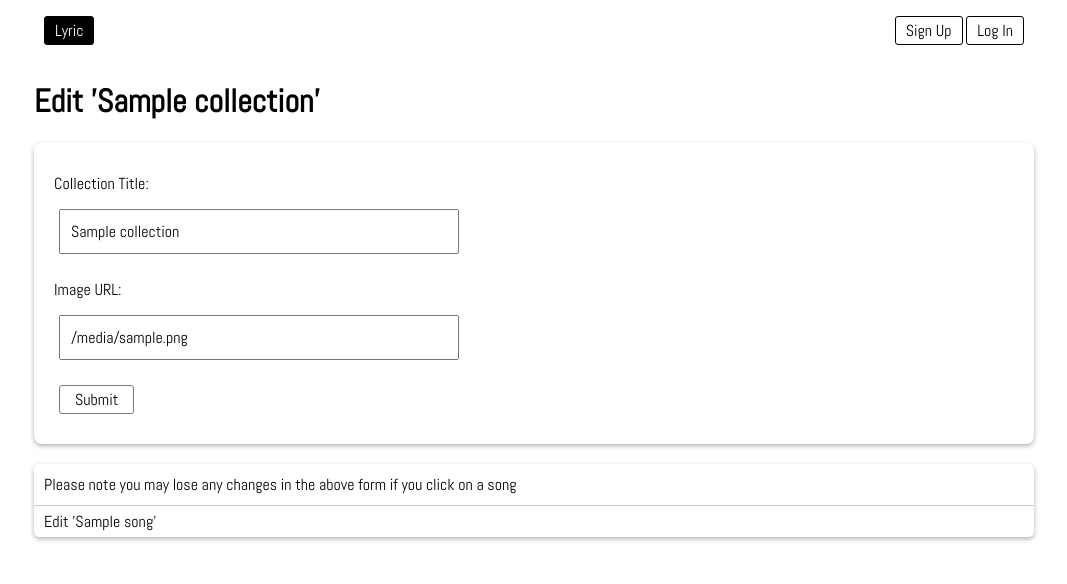
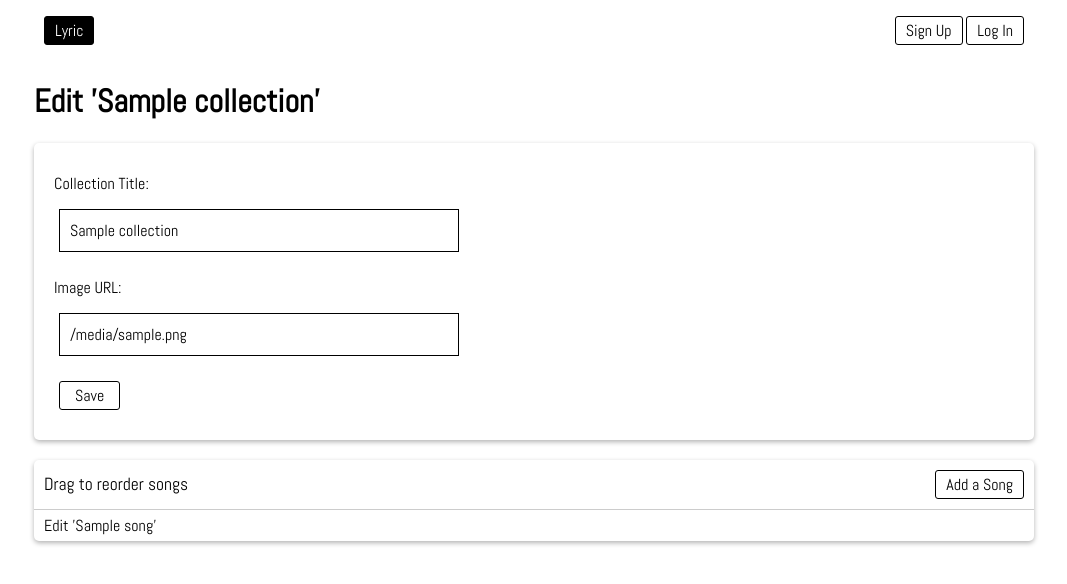
Before and after one commit to mozzius/lyric, a Flask app: template app/templates/editCollection.html in a window 1280 px wide. Shown: the top 584 px of the page, without its empty margins (106-1173 px from the left). Run offline with Flask 2, Linux system fonts and the light colour scheme; the template is opened without the code that fills it: most values are stand-ins (such as "Sample title", 1, 10 or a date in 2020); some libraries are stand-ins or nearby versions.

Commit message:
can now rearrange songs

```diff
--- a/app/main.py
+++ b/app/main.py
@@ -184,7 +184,8 @@ def addSong():
                 "lyrics": request.form["lyrics"],
                 "user_id": ObjectId(current_user.get_id()),
             }
-            return redirect("/play/" + str(db.addSong(song)))
+            db.addSong(song)
+            return redirect("/edit/collection/" + request.form["collection_id"])
         except Exception as e:
             print(e)
             return render_template("addSong.html", collections=collections, error=True)
@@ -202,7 +203,7 @@ def addCollection():
                 "image": request.form["image"],
                 "user_id": ObjectId(current_user.get_id()),
             }
-            return redirect("/collection/" + str(db.addCollection(collection)))
+            return redirect("/edit/collection/" + str(db.addCollection(collection)))
         except Exception as e:
             print(e)
             return render_template("addCollection.html", error=True)
@@ -381,6 +382,14 @@ def getCollection(collection_id):
     return json_util.dumps(collection)
 
 
+@login_required
+@app.route("/api/reorder", methods=["POST"])
+def reorder():
+    songs = request.json["songs"]
+    db.reorderSongs(songs)
+    return json_util.dumps({"data": "thank"})
+
+
 if __name__ == "__main__":
     app.secret_key = "localhost"
     app.wsgi_app = SassMiddleware(
--- a/app/static/sass/style.scss
+++ b/app/static/sass/style.scss
@@ -268,8 +268,33 @@ body {
             }
         }
 
-        p {
-            margin: 10px;
+        .tinyHeader {
+            display: flex;
+            flex-direction: row;
+            justify-content: space-between;
+            align-items: center;
+            padding: 10px;
+
+            p {
+                font-size: 1.1em;
+                margin: 0;
+            }
+
+            a {
+                background-color: white;
+                border: 1px solid black;
+                color: black;
+                padding: 3px 10px;
+                border-radius: 3px;
+                text-decoration: none;
+                transition-property: color, background-color;
+                transition: 0.3s ease;
+
+                &:hover {
+                    background-color: black;
+                    color: white;
+                }
+            }
         }
     }
 }
@@ -402,7 +427,7 @@ form {
     background-color: white;
     margin: 20px 0;
     box-shadow: $shadow;
-    border-radius: 8px;
+    border-radius: 5px;
     padding: 20px 10px;
 
     div {
@@ -436,13 +461,14 @@ form {
             width: calc(100% - 10px);
             max-width: 400px;
             box-sizing: border-box;
+            border: 1px solid black;
         }
 
         a,
         input[type=submit] {
             font-size: 16px;
             background-color: white;
-            border: 1px solid #7a7a7a;
+            border: 1px solid black;
             color: black;
             padding: 3px 15px;
             border-radius: 3px;
@@ -458,5 +484,9 @@ form {
                 color: white;
             }
         }
+
+        a.small {
+
+        }
     }
 }
--- a/app/templates/addCollection.html
+++ b/app/templates/addCollection.html
@@ -20,7 +20,7 @@
                 <input type="text" name="image" id="image" required>
             </div>
             <div>
-                <input type="submit" value="Submit">
+                <input type="submit" value="Create Collection">
             </div>
         </form>
     </div>
--- a/app/templates/addSong.html
+++ b/app/templates/addSong.html
@@ -29,7 +29,7 @@
                 <textarea name="lyrics" id="lyrics" cols="30" rows="10" form="addSong"></textarea>
             </div>
             <div>
-                <input type="submit" value="Submit">
+                <input type="submit" value="Add Song">
             </div>
         </form>
     </div>
--- a/app/templates/default.html
+++ b/app/templates/default.html
@@ -11,6 +11,8 @@
         integrity="sha256-WpOohJOqMqqyKL9FccASB9O0KwACQJpFTUBLTYOVvVU=" crossorigin="anonymous"></script>
     <script src="https://cdnjs.cloudflare.com/ajax/libs/socket.io/2.2.0/socket.io.js"
         integrity="sha256-yr4fRk/GU1ehYJPAs8P4JlTgu0Hdsp4ZKrx8bDEDC3I=" crossorigin="anonymous"></script>
+    <script src="https://cdn.jsdelivr.net/npm/sortablejs@latest/Sortable.min.js"></script>
+    <script src="https://cdn.jsdelivr.net/npm/jquery-sortablejs@latest/jquery-sortable.js"></script>
     <script src="{{ url_for('static', filename='js/main.js') }}"></script>
     <title>Lyric | {% block title %}{% endblock %}</title>
 </head>
--- a/app/templates/editCollection.html
+++ b/app/templates/editCollection.html
@@ -20,15 +20,18 @@
                 <input type="text" name="image" id="image" value="{{ collection.image }}" required>
             </div>
             <div>
-                <input type="submit" value="Submit">
+                <input type="submit" value="Save">
             </div>
         </form>
         <div class="collections">
             <div class="collection expanded">
-                <p>Please note you may lose any changes in the above form if you click on a song</p>
+                <div class="tinyHeader">
+                    <p>Drag to reorder songs</p>
+                    <a href="/add/song">Add a Song</a>
+                </div>
                 <div class="songs">
                     {% for song in collection.songs %}
-                    <a href="/edit/song/{{ song._id }}">Edit '{{ song.title }}'</a>
+                    <a href="/edit/song/{{ song._id }}" id="{{ song._id }}">Edit '{{ song.title }}'</a>
                     {% endfor %}
                 </div>
             </div>
@@ -36,3 +39,28 @@
     </div>
 </div>
 {% endblock %}
+{% block script %}
+<script>
+    $('.songs').sortable({
+        animation: 150,
+        easing: "ease",
+        onEnd: function (evt) {
+            var songs = []
+            $('.songs').children().each(function () {
+                songs.push(this.id)
+            })
+            console.log(songs)
+            $.ajax({
+                type: 'POST',
+                url: '/api/reorder',
+                contentType: 'application/json; charset=utf-8',
+                data: JSON.stringify({ songs }),
+                dataType: 'json',
+                success: function (data) {
+                    console.log(data.data)
+                },
+            })
+        }
+    })
+</script>
+{% endblock %}
--- a/app/templates/editSong.html
+++ b/app/templates/editSong.html
@@ -20,7 +20,7 @@
                 <textarea name="lyrics" id="lyrics" cols="30" rows="10" form="addSong">{{ song.lyrics }}</textarea>
             </div>
             <div>
-                <input type="submit" value="Submit">
+                <input type="submit" value="Save">
             </div>
             <div>
                 <a class="text" href="/edit/collection/{{ song.collection_id }}">Return to collection</a>
--- a/app/templates/login.html
+++ b/app/templates/login.html
@@ -20,7 +20,7 @@
                 <input type="password" name="password" id="password" required>
             </div>
             <div>
-                <input type="submit" value="Submit">
+                <input type="submit" value="Log in">
             </div>
         </form>
     </div>
--- a/app/templates/signup.html
+++ b/app/templates/signup.html
@@ -28,7 +28,7 @@
                 <input type="password" name="repeatPassword" id="repeatPassword" required>
             </div>
             <div>
-                <input type="submit" value="Submit">
+                <input type="submit" value="Create Account">
             </div>
         </form>
     </div>
```
Also changed, not shown: app/db.py (+46 -57 lines), app/requirements.txt (added, +8 -0 lines), README.md (added).
